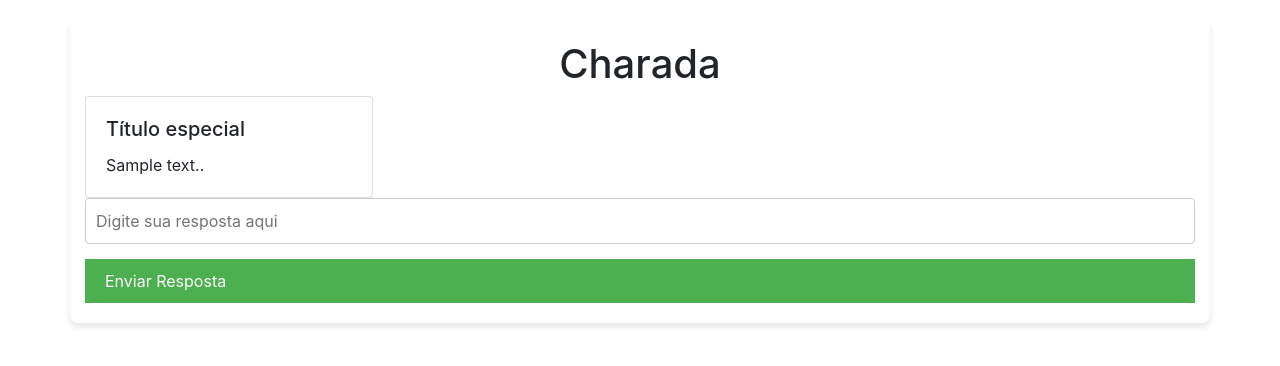
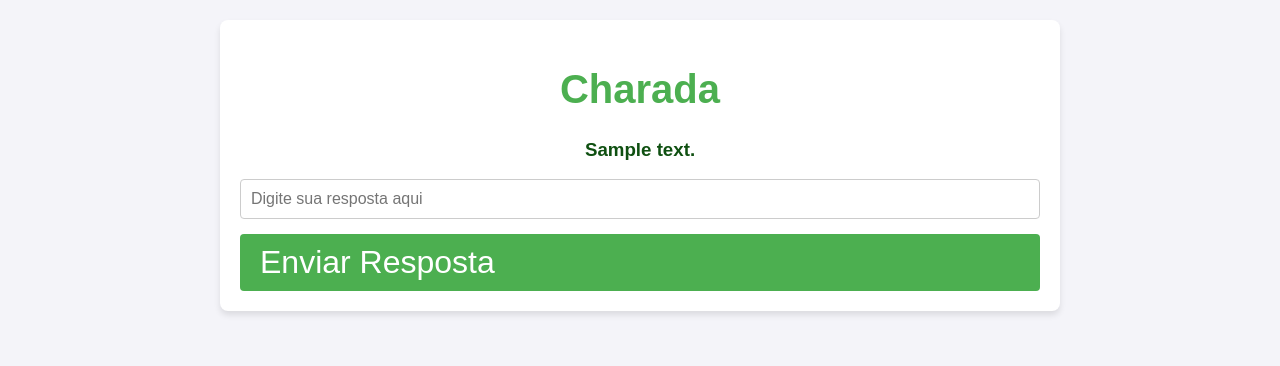
Before and after one commit to karython/Jogo_charadas, a Flask app: template templates/charada.html in a window 1280 px wide. Shown: the top 366 px of the page. Run offline with Flask 3, Linux system fonts and the light colour scheme; the template is opened without the code that fills it: most values are stand-ins (such as "Sample title", 1, 10 or a date in 2020); some libraries are stand-ins or nearby versions.

Commit message:
ultima versao funcionando

```diff
--- a/templates/charada.html
+++ b/templates/charada.html
@@ -6,8 +6,7 @@
     <meta name="viewport" content="width=device-width, initial-scale=1.0">
     <title>Charada</title>
     <link rel="stylesheet" href="{{ url_for('static', filename='css/styles.css') }}">
-    <link rel="stylesheet" href="https://stackpath.bootstrapcdn.com/bootstrap/4.1.3/css/bootstrap.min.css"
-        integrity="sha384-MCw98/SFnGE8fJT3GXwEOngsV7Zt27NXFoaoApmYm81iuXoPkFOJwJ8ERdknLPMO" crossorigin="anonymous">
+
 </head>
 
 <body>
@@ -22,15 +21,9 @@
 
         <!-- Exibição da charada e formulário de resposta -->
 
-        <h1></h1>
+        <h3>{{ charada.texto }}</h3>
 
-        <div class="card" style="width: 18rem;">
-            <div class="card-body">
-                <h5 class="card-title">Título especial</h5>
-                <p class="card-text">{{ charada.texto }}.</p>
 
-            </div>
-        </div>
 
         <form method="post">
 
```
